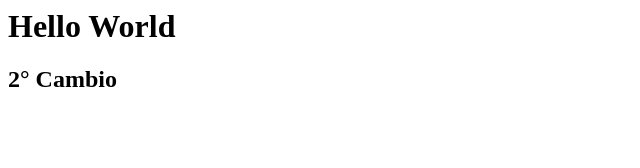
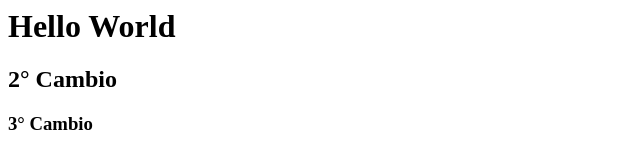
Before and after one commit to RobertoAdasme/TallerNoche, a plain HTML site: page index.html in a window 1280 px wide. Shown: the whole page, without its empty margins (0-640 px from the left). Drawn offline with Linux system fonts and the light colour scheme.

Commit message:
se agrego un h3 a al archivo index.html

```diff
--- a/index.html
+++ b/index.html
@@ -1,2 +1,3 @@
 <h1>Hello World</h1>
 <h2>2° Cambio</h2>
+<h3>3° Cambio</h3>
```
